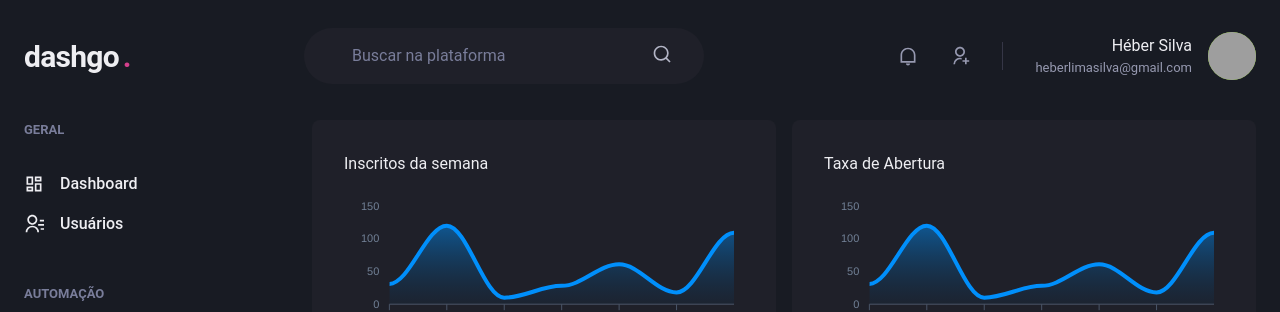
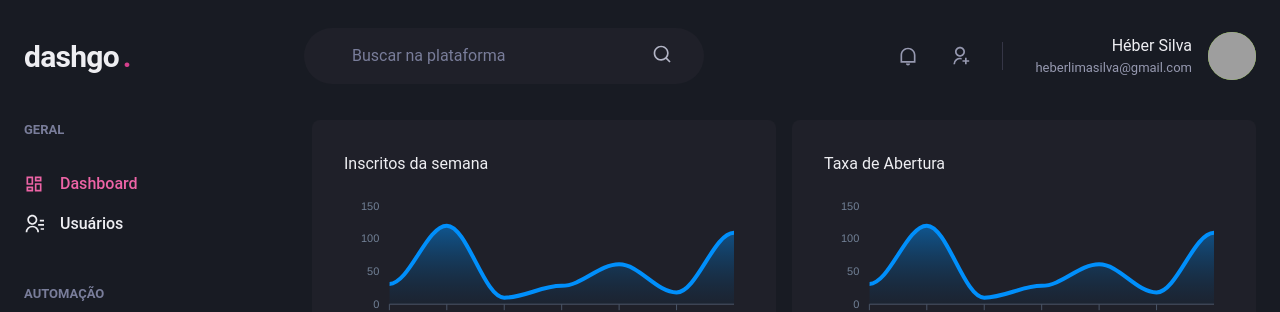
Before and after one commit to heber364/dashgo, a Next.js app: page /dashboard in a window 1280 px wide. Shown: the top 312 px of the page. Built offline with nearby package versions, Linux system fonts and the light colour scheme; grey boxes are pictures that could not be loaded.

Commit message:
Criando componente ActiveLink para sinalizar um link ativo

```diff
--- /dev/null
+++ b/src/components/ActiveLink.tsx
@@ -0,0 +1,36 @@
+import Link, { LinkProps } from "next/link";
+import { useRouter } from "next/router";
+import { cloneElement, ReactElement } from "react";
+
+interface ActiveLinkProps extends LinkProps {
+  children: ReactElement;
+  shouldMatchExactHref?: boolean;
+}
+
+export function ActiveLink({
+  children,
+  shouldMatchExactHref = false,
+  ...rest
+}: ActiveLinkProps) {
+  const { asPath } = useRouter();
+
+  let isActive = false;
+
+  if (shouldMatchExactHref && (asPath === rest.href || asPath === rest.as)) {
+    isActive = true;
+  }
+
+  if(!shouldMatchExactHref &&
+    (asPath.startsWith(String(rest.href)) ||
+    asPath.startsWith(String(rest.as)))){
+        isActive = true
+    }
+
+  return (
+    <Link {...rest}>
+      {cloneElement(children, {
+        color: isActive ? "pink.400" : "gray.50",
+      })}
+    </Link>
+  );
+}
--- a/src/components/Sidebar/NavLink.tsx
+++ b/src/components/Sidebar/NavLink.tsx
@@ -6,7 +6,9 @@
 } from "@chakra-ui/react";
 
 import { ElementType } from "react";
-import Link from "next/link";
+
+import { ActiveLink } from "../ActiveLink";
+
 interface NavLinkProps extends ChakraLinkProps {
   icon: ElementType;
   children: string;
@@ -15,13 +17,13 @@
 
 export function NavLink({ icon, children, href, ...rest }: NavLinkProps) {
   return (
-    <Link href={href} passHref>
+    <ActiveLink href={href} passHref>
       <ChakraLink display="flex" alignItems="center" {...rest}>
         <Icon as={icon} fontSize="20" />
         <Text ml="4" fontWeight="medium">
           {children}
         </Text>
       </ChakraLink>
-    </Link>
+    </ActiveLink >
   );
 }
```
